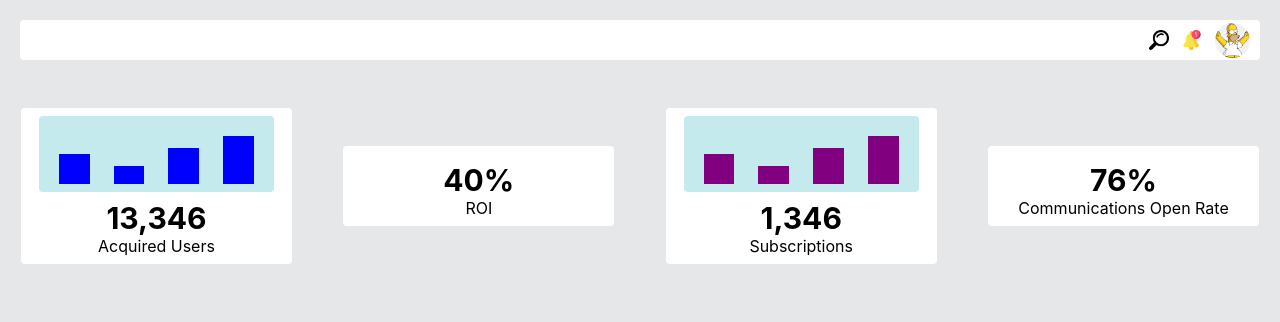
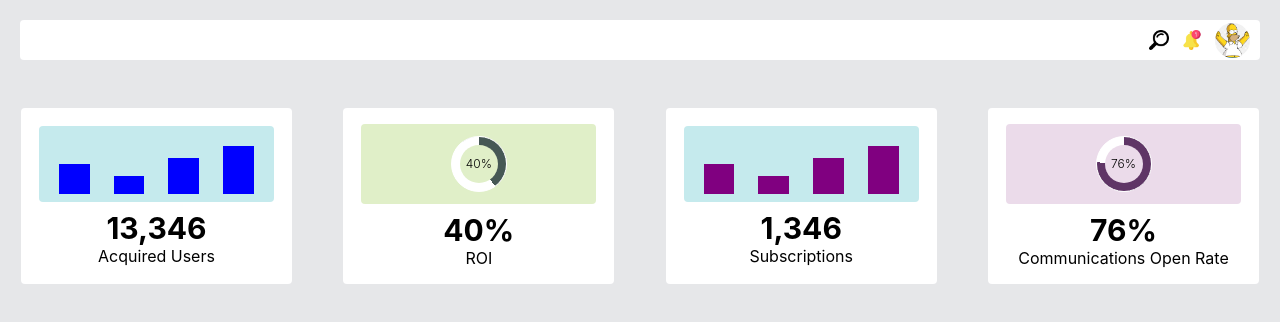
Before and after one commit to makaralis/users-dashboard, a React (Create React App) app: page / in a window 1280 px wide. Shown: the top 322 px of the page. Built offline with nearby package versions, Linux system fonts and the light colour scheme.

Commit message:
added ProgressCircle component

```diff
--- a/src/components/Card/Card.scss
+++ b/src/components/Card/Card.scss
@@ -24,6 +24,7 @@ $breakpoint-mobile: 480px;
     flex-direction: column;
     justify-content: center;
     align-items: center;
+    height: 160px;
 }
 
 .title {
--- a/src/components/Card/index.js
+++ b/src/components/Card/index.js
@@ -1,12 +1,12 @@
 import React from 'react';
 import './Card.scss';
 import Graph from '../Graph';
-
+import ProgressCircle from '../ProgressCircle';
 
 const Card = ({title, subTitle, index}) => {
     return (
     <div className="wrapper">
-        {index === 0 ? <Graph color="blue"/> : index === 2 ? <Graph color="purple" />  : null}
+        {index === 0 ? <Graph color="blue"/> : index === 2 ? <Graph color="purple" />  : <ProgressCircle value={title.replace('%', '')} index={index}/>}
         <div className="title">{title}</div>
         <div className="subTitle">{subTitle}</div>
     </div>
--- /dev/null
+++ b/src/components/ProgressCircle/ProgressCircle.scss
@@ -0,0 +1,65 @@
+$breakpoint-mobile: 480px;
+
+.progress-wrapper {
+    border-radius: 4px;
+    padding: 8px;
+    display: flex;
+    justify-content: center;
+    align-items: center;
+    min-height: 50px;
+    width: 100%;
+    @media (max-width: $breakpoint-mobile) {
+        width: 90%;
+        margin:  8px 0 8px 0;
+        padding: 8px 0 8px 0;
+    }
+}
+
+.item {
+	margin: 4px 0;
+	position: relative;
+	width: 54px;
+	height: 54px;
+	border-radius: 50%;
+	border: 1px solid #fff;
+	background-color: #FFF;
+    float: left;
+}
+
+.radial-inner-bg {
+	border-radius: 50%;
+	width: 38px;
+	height: 38px;
+	top: 8px;
+	left: 8px;
+	position: absolute;
+}
+
+.progress-value {
+    display: flex;
+    border-radius: 50%;
+    font-size: 12px;
+    text-align: center;
+    line-height: 10px;
+    align-items: center;
+    justify-content: center;
+    height: 100%;
+    font-weight: 300;
+}
+
+$step: 1;
+$loops: 100;
+$increment: (360 / $loops);
+$half: round($loops / 2);
+@for $i from 0 through $loops {
+  .progress-#{$i*$step} {
+    @if $i < 50 {
+		$nextdeg: 90deg + ( $increment * $i );
+		background-image: linear-gradient(90deg, #fff 50%, transparent 50%, transparent), linear-gradient($nextdeg,#465855 50%, #fff 50%, #fff);
+    }
+    @else {
+		$nextdeg: -90deg + ( $increment * ( $i - $half ) );
+		background-image: linear-gradient($nextdeg,#5f3566 50%, transparent 50%, transparent), linear-gradient(270deg,#5f3566 50%, #fff 50%, #fff);
+    }
+  }
+}
--- /dev/null
+++ b/src/components/ProgressCircle/index.js
@@ -0,0 +1,20 @@
+import React from 'react';
+import './ProgressCircle.scss';
+
+
+
+const ProgressCircle = ({value, index}) => {
+    return (
+        <div className="progress-wrapper" style={{backgroundColor: index === 1 ? '#e0efc8' : '#ebdbea'}}>
+            <div className={`item progress-${value}`}>
+                <div className="radial-inner-bg" style={{backgroundColor: index === 1 ? '#e0efc8' : '#ebdbea'}}>
+                    <div className='progress-value'>
+                        {value + '%'}
+                    </div>
+                </div>
+            </div>
+        </div>
+    )
+}
+
+export default ProgressCircle;
```
